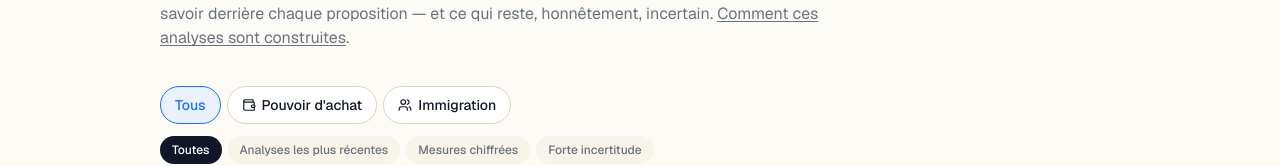
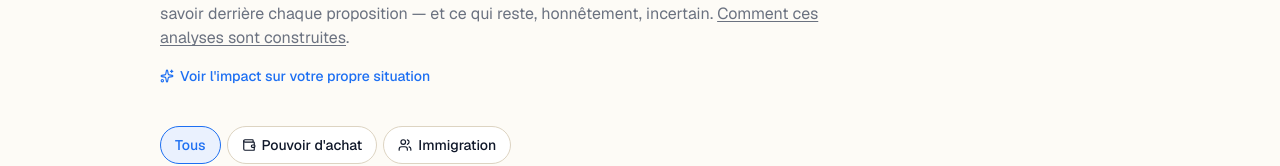
Before and after one commit to guillaume-pierron/poliscope, a Next.js app: page /passage-au-reel in a window 1280 px wide. Shown: the part 344-510 px from the top of the page. Built offline with nearby package versions, Linux system fonts and the light colour scheme; no server answers; the database is empty; a web font is replaced by a local one.

Commit message:
Ajoute un lien croisé vers le simulateur d'impact depuis Faisabilité & impact
La fiche candidat pointait déjà vers le simulateur (CandidateDeepenCard) ;
seule la page /passage-au-reel n'avait pas ce lien croisé.

Co-Authored-By: Claude Sonnet 5 <noreply@anthropic.com>

```diff
--- a/src/app/passage-au-reel/page.tsx
+++ b/src/app/passage-au-reel/page.tsx
@@ -1,5 +1,6 @@
 import type { Metadata } from "next";
-import { Compass } from "lucide-react";
+import Link from "next/link";
+import { Compass, Sparkles } from "lucide-react";
 import { PassageAuReelExplorer, type AnalyzedMeasure } from "@/components/passage-au-reel/passage-au-reel-explorer";
 import { getCandidates, getProposals, getPublishedMeasureAnalysisBundles, getThemes } from "@/lib/data/queries";
 
@@ -46,6 +47,14 @@ export default async function PassageAuReelPage() {
           </a>
           .
         </p>
+
+        <Link
+          href="/simulateur"
+          className="focus-ring mt-4 inline-flex items-center gap-1.5 text-sm font-medium text-primary hover:underline"
+        >
+          <Sparkles size={14} />
+          Voir l&apos;impact sur votre propre situation
+        </Link>
       </div>
 
       <div className="mt-9">
```
